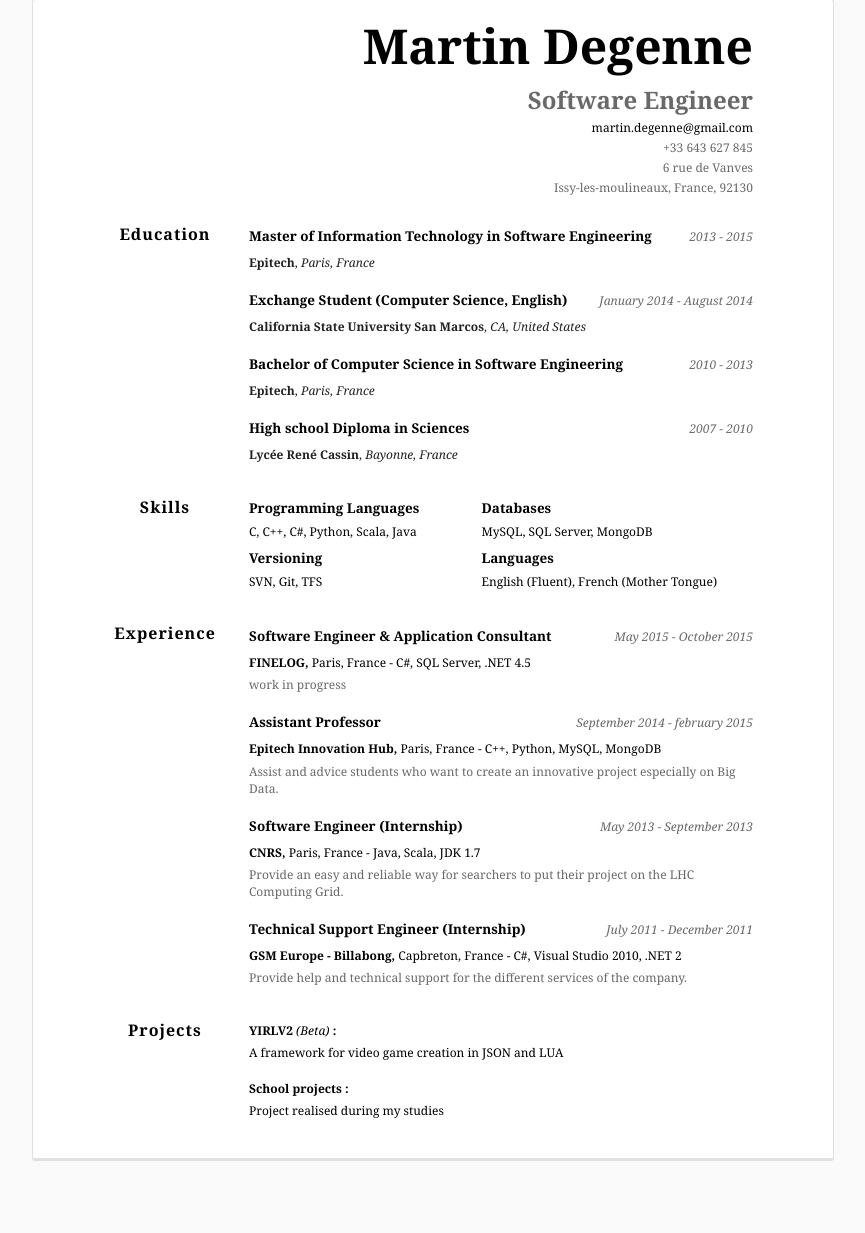
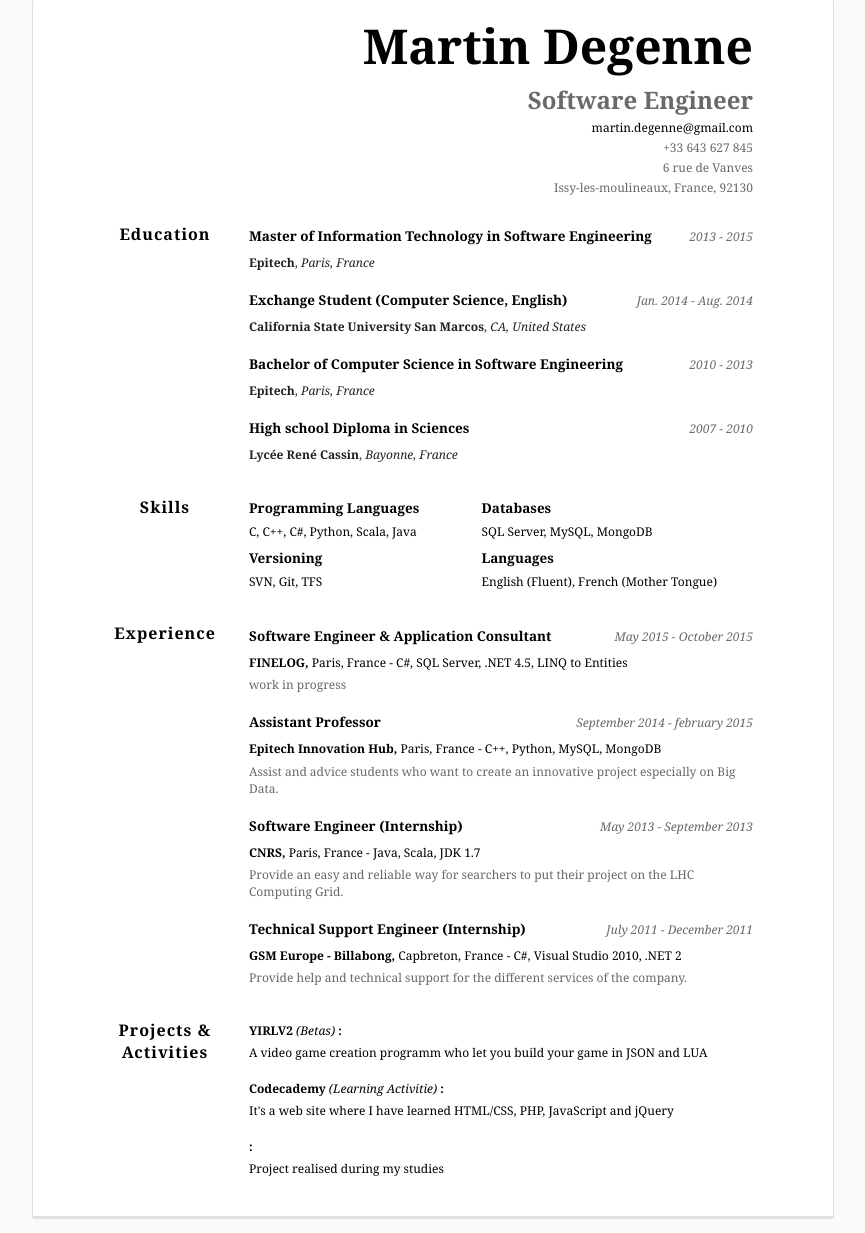
Before and after one commit to Martinovsky/resume, a website: page index.html in a window 1280 px wide. Shown: the part 69-1302 px from the top of the page, without its empty margins (207-1072 px from the left). Before the commit the page ends 1244 px from the top, so only its background shows below. Drawn offline with Linux system fonts and the light colour scheme.

Commit message:
Change print.css and start to update my resume (85%)

```diff
--- a/css/print.css
+++ b/css/print.css
@@ -4,7 +4,7 @@ body, html {
   margin-top: 0;
   font-family: Georgia, ‘Times New Roman’, serif;
   color: black;
-  font-size: 11.5px;
+  font-size: 13px;
   font-weight:normal;
 }
 
@@ -30,7 +30,9 @@ header {
 
 header p {
   font-size: 40px;
-  margin:0;
+  margin-top: 0;
+  padding-top: 0;
+  border-top: 0;
 }
 
 .subtitle {
@@ -41,7 +43,7 @@ header p {
 
 .normal-write {
   padding-top: 3px;
-  font-size:10.5px;
+  font-size:12px;
   font-weight:normal;
 }
 
@@ -120,7 +122,7 @@ header p {
 }
 
 .work-listing > p {
-  font-size: 10.5px;
+  font-size: 12px;
 }
 
 div.content-text.work-listing.education-listing > p:nth-child(2) {
@@ -128,7 +130,7 @@ div.content-text.work-listing.education-listing > p:nth-child(2) {
 }
 
 .work-listing .highlight {
-  font-size:10.5px;
+  font-size:12px;
 }
 
 .highlight {
@@ -154,11 +156,11 @@ div.content-text.skills-listing  p {
 }
 
 .split div p:nth-child(2) {
-	font-size:10.5px;
+	font-size:12px;
 }
 
 .date p {
-	font-size:10.5px;
+	font-size:12px;
 	font-style:italic;
 	color: dimgray;
 	margin-top:0.45em;
--- a/index.html
+++ b/index.html
@@ -205,7 +205,7 @@ div.content-text.skills-listing  p {
   margin-top: 0;
   font-family: Georgia, ‘Times New Roman’, serif;
   color: black;
-  font-size: 11.5px;
+  font-size: 13px;
   font-weight:normal;
 }
 
@@ -231,7 +231,9 @@ header {
 
 header p {
   font-size: 40px;
-  margin:0;
+  margin-top: 0;
+  padding-top: 0;
+  border-top: 0;
 }
 
 .subtitle {
@@ -242,7 +244,7 @@ header p {
 
 .normal-write {
   padding-top: 3px;
-  font-size:10.5px;
+  font-size:12px;
   font-weight:normal;
 }
 
@@ -321,7 +323,7 @@ header p {
 }
 
 .work-listing > p {
-  font-size: 10.5px;
+  font-size: 12px;
 }
 
 div.content-text.work-listing.education-listing > p:nth-child(2) {
@@ -329,7 +331,7 @@ div.content-text.work-listing.education-listing > p:nth-child(2) {
 }
 
 .work-listing .highlight {
-  font-size:10.5px;
+  font-size:12px;
 }
 
 .highlight {
@@ -355,11 +357,11 @@ div.content-text.skills-listing  p {
 }
 
 .split div p:nth-child(2) {
-	font-size:10.5px;
+	font-size:12px;
 }
 
 .date p {
-	font-size:10.5px;
+	font-size:12px;
 	font-style:italic;
 	color: dimgray;
 	margin-top:0.45em;
@@ -446,7 +448,7 @@ div.content-text.skills-listing  p {
 										<p class="heading"><strong>Exchange Student (Computer Science, English)</strong></p>
 									</div>
 									<div class="date" >
-									<p>January 2014 -  August 2014</p>
+									<p>Jan. 2014 -  Aug. 2014</p>
 									</div>
 									</div>
 									</div>
@@ -532,7 +534,7 @@ div.content-text.skills-listing  p {
 													</strong>
 												</p>
 
-												<p>MySQL, SQL Server, MongoDB</p>
+												<p>SQL Server, MySQL, MongoDB</p>
 											</div>
 </div><div class="split">											<div>
 												<p>
@@ -575,7 +577,7 @@ div.content-text.skills-listing  p {
 								</div>
 								</div>
 								</div>
-								<p><strong>FINELOG,</strong> Paris, France - C#, SQL Server, .NET 4.5</p>
+								<p><strong>FINELOG,</strong> Paris, France - C#, SQL Server, .NET 4.5, LINQ to Entities</p>
 
 								<p class="grey">work in progress</p>
 
@@ -657,14 +659,14 @@ div.content-text.skills-listing  p {
 						<section class="content">
 								<div class="row">
 									<div class="content-cat big-text">
-										<strong>Projects</strong>
+										<strong>Projects & Activities</strong>
 									</div>
 									<div class="content-text work-listing education-listing">
 											<p>
-												<strong>YIRLV2</strong> <i>(Beta) </i><strong>:</strong>
+												<strong>YIRLV2</strong> <i>(Betas) </i><strong>:</strong>
 											</p>
 
-											<p>A framework for video game creation in JSON and LUA</p>
+											<p>A video game creation programm who let you build your game in JSON and LUA</p>
 									</div>
 								</div>
 							</section>
@@ -674,7 +676,20 @@ div.content-text.skills-listing  p {
 									</div>
 									<div class="content-text work-listing education-listing">
 											<p>
-												<strong>School projects</strong> <strong>:</strong>
+												<strong>Codecademy</strong> <i>(Learning Activitie) </i><strong>:</strong>
+											</p>
+
+											<p>It&#x27;s a web site where I have learned HTML/CSS, PHP, JavaScript and jQuery</p>
+									</div>
+								</div>
+							</section>
+							<section class="content work-content">
+								<div class="row">
+									<div class="content-cat big-text">
+									</div>
+									<div class="content-text work-listing education-listing">
+											<p>
+												<strong></strong> <strong>:</strong>
 											</p>
 
 											<p>Project realised during my studies</p>
```
Also changed, not shown: resume.json (+12 -10 lines), 1 other file.
